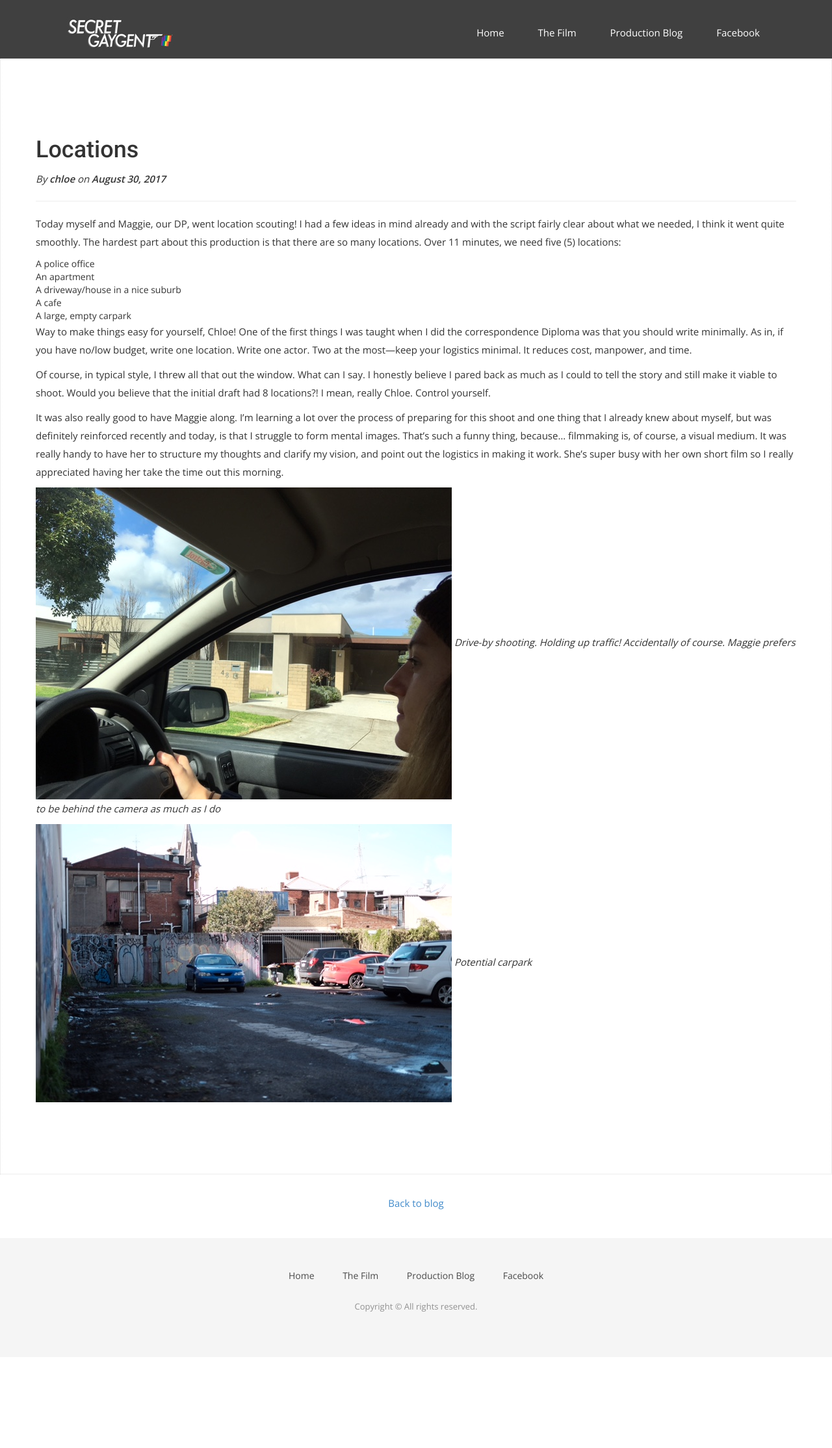
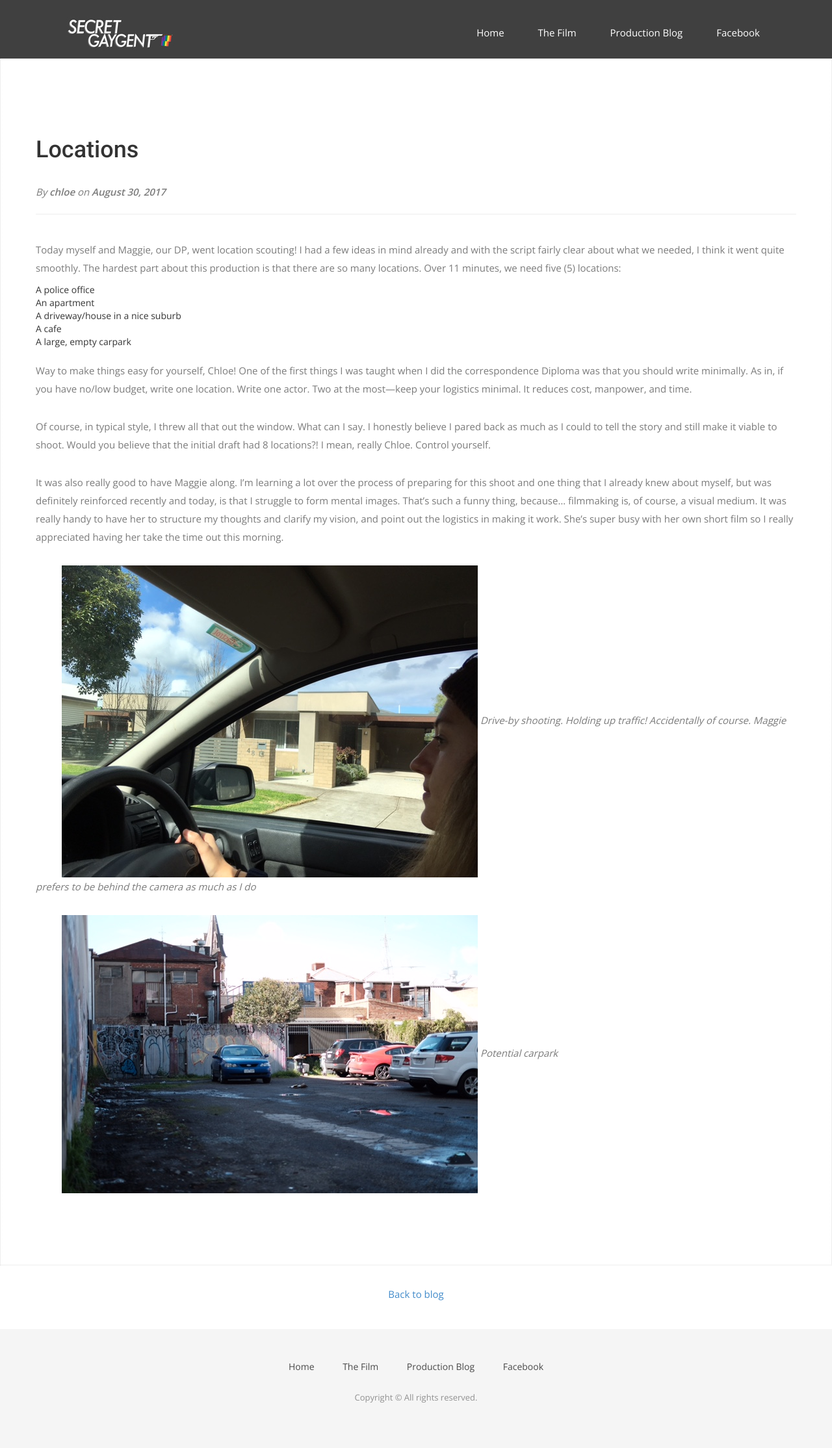
Before and after one commit to jetgirl78/secret, a Jekyll site: the page built from _posts/2017-08-30-locations.md, in a window 1280 px wide. Shown: the whole page at 65% size. Built offline with Jekyll 4.4.1, drawn with Linux system fonts in a browser that asks for light colours; nearby versions of some CDN libraries; some web fonts are replaced; before the commit the page ends 2088 px from its top, so only the background shows below that.

Commit message:
Update airspace.css

```diff
--- a/css/airspace.css
+++ b/css/airspace.css
@@ -153,6 +153,20 @@ header .navbar-default .navbar-nav li a:hover {
   padding-left: 40px;
   width: 100%;
 }
+
+#intro .post h2 {
+  padding-top: 35px;
+  line-height: 27px;
+  margin: 0;
+}
+#intro .post p {
+  color: #7B7B7B;
+  padding-top: 20px;
+}
+#intro .post img {
+  padding-left: 40px;
+}
+
 #intro .section-title {
   margin-bottom: 0px;
 }
```
